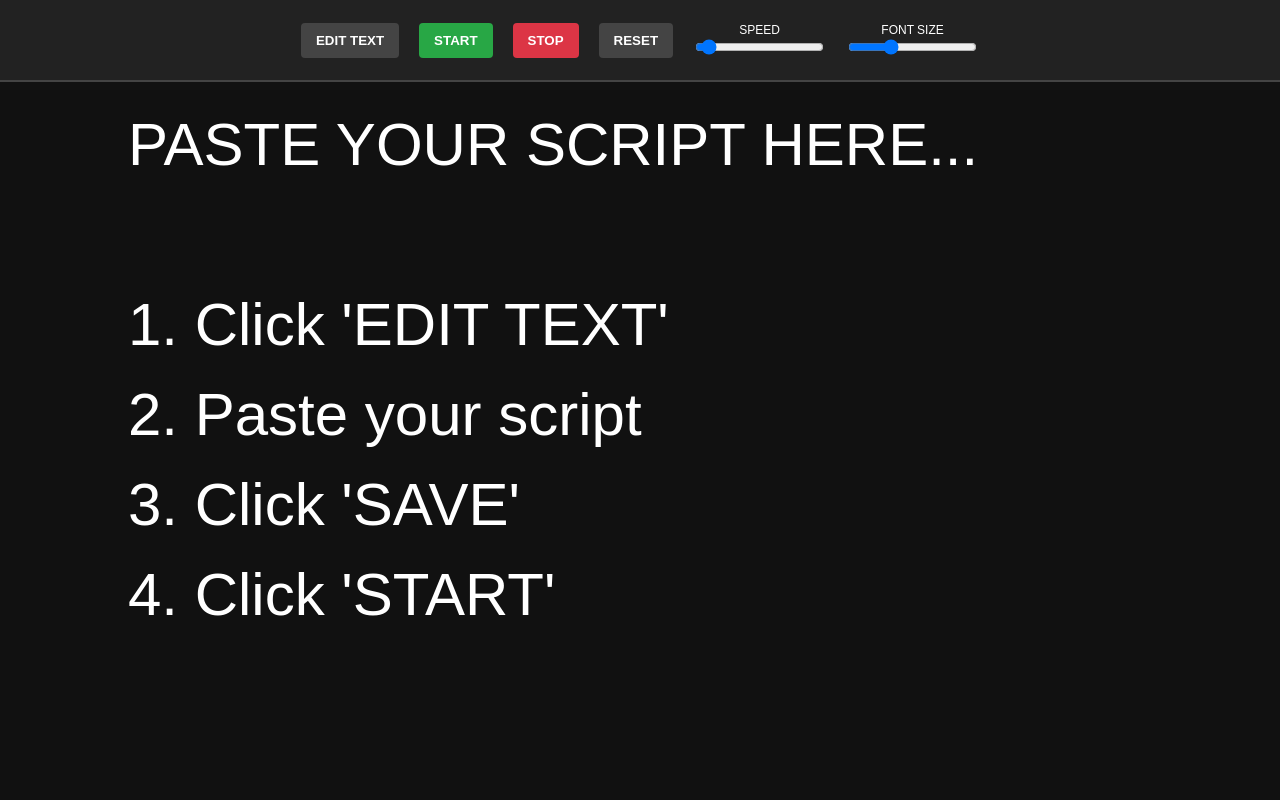
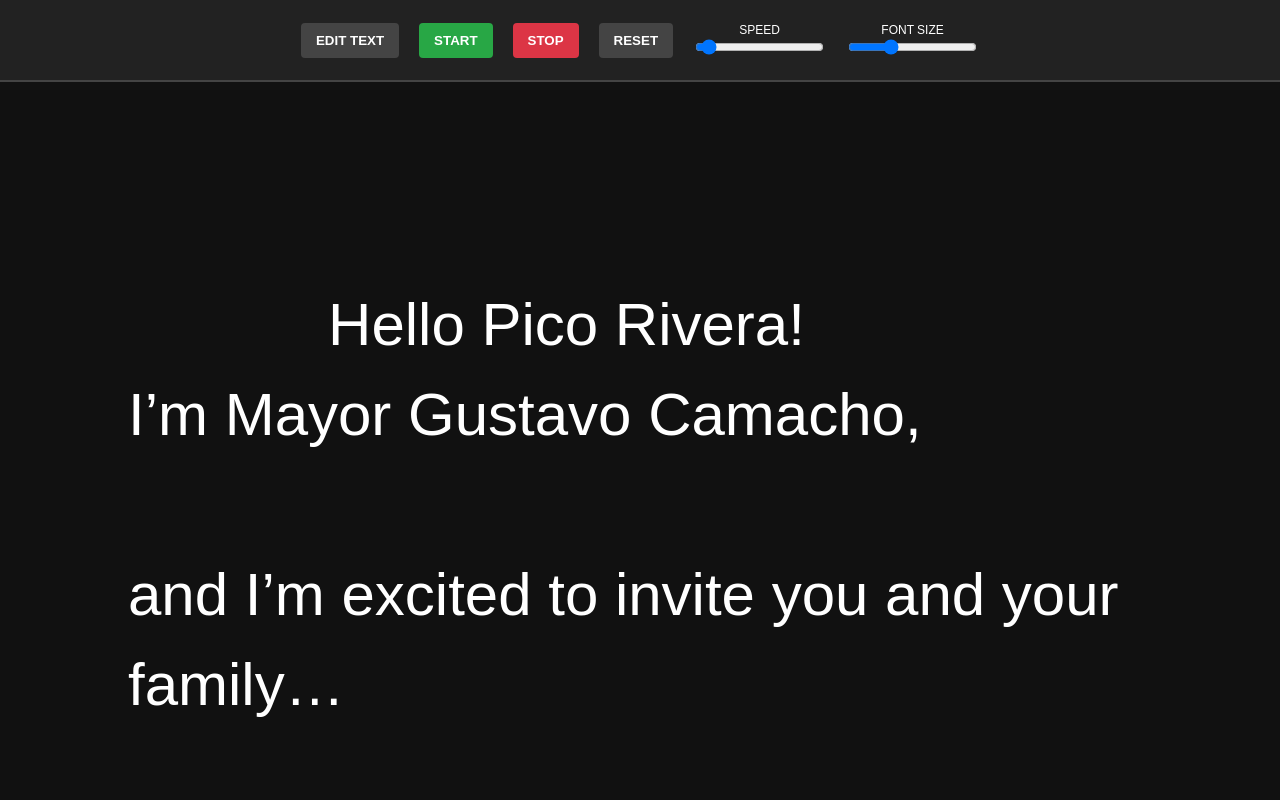
Before and after one commit to stock-character/prompter, a plain HTML site: page index.html in a window 1280 px wide. Shown: the top 800 px of the page. Drawn offline with Linux system fonts and the light colour scheme.

Commit message:
Update index.html

```diff
--- a/index.html
+++ b/index.html
@@ -58,12 +58,51 @@
 
     <div id="container">
         <textarea id="editor">Paste your script here...</textarea>
-        <div id="display">PASTE YOUR SCRIPT HERE...
+        <div id="display">
 
-1. Click 'EDIT TEXT'
-2. Paste your script
-3. Click 'SAVE'
-4. Click 'START'</div>
+            Hello Pico Rivera!
+I’m Mayor Gustavo Camacho,
+
+and I’m excited to invite you and your family…
+
+to one of our most anticipated community events of the year….
+
+our Easter Eggstravaganza!
+
+
+This fun-filled day will bring our community together…
+
+with thousands of Easter eggs,
+
+festive activities, games,
+
+live entertainment,
+
+and plenty of family-friendly fun for all ages.
+
+
+We’re expecting over 5,000 residents to join us,
+
+making this a wonderful opportunity
+
+to connect with neighbors,
+
+celebrate the season,
+
+and create lasting memories together.
+
+
+So bring your baskets…
+
+bring your smiles…
+
+and don’t miss out on this fulfilled day at Pico Park!
+
+We look forward to celebrating with you.
+
+Happy Easter, Pico Rivera!
+
+        </div>
     </div>
 
     <script>
```
